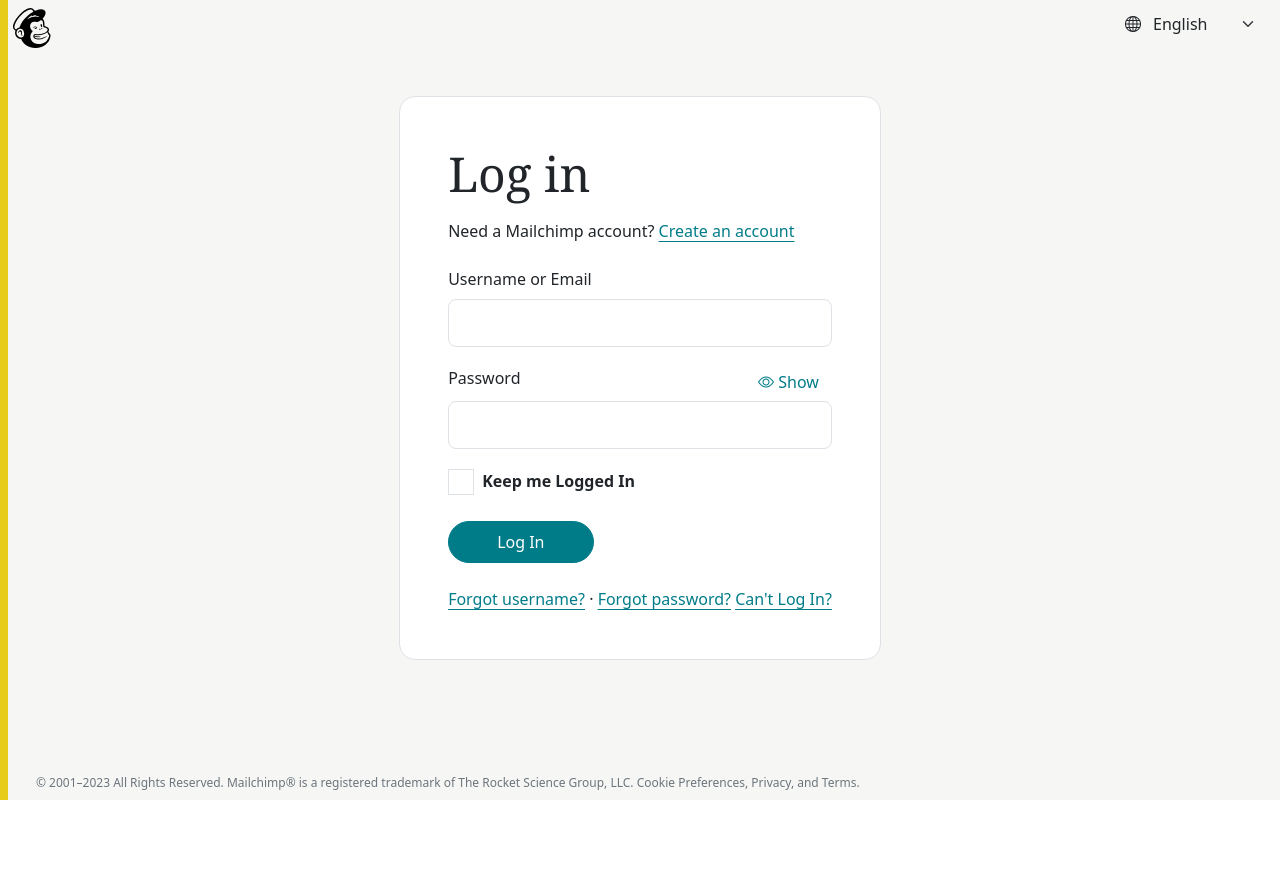
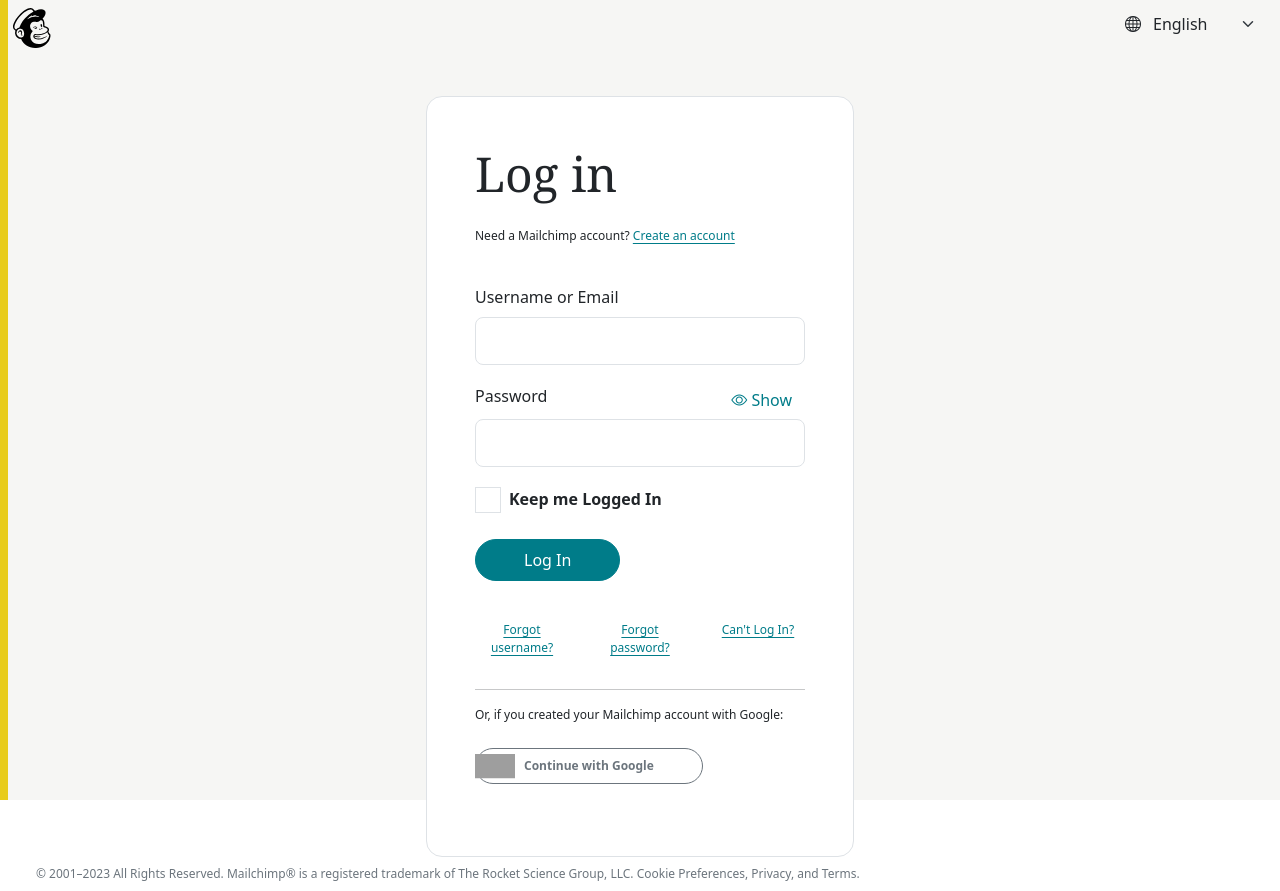
Before and after one commit to Ardozia/lsd-mailchimp-login, a plain HTML site: page index.html in a window 1280 px wide. Before the commit the page ends 800 px from the top, so only its background shows below. Drawn offline with nearby package versions, Linux system fonts and the light colour scheme; grey boxes are pictures that could not be loaded.

Commit message:
versão 2025

```diff
--- a/index.html
+++ b/index.html
@@ -31,12 +31,12 @@
           </form>
         </div>
       </div>
-      <div class=" mx-auto border border-1 rounded-4 p-5 bg-white">
+      <div class="mx-0 mx-md-auto border border-1 rounded-4 p-5 bg-white">
         <div class="d-flex w-100 flex-column justify-content-between">
-          <div class="">
+
           <h1 class="display-5">Log in</h1>
           <div class="d-flex flex-column my-3">
-              <p class="fs-6 m-0 ">Need a Mailchimp account? <a class="link-offset-2 " href="#">Create an
+            <p class="fs-custom m-0 ">Need a Mailchimp account? <a class="link-offset-2 " href="#">Create an
                 account</a></p>
           </div>
           <form class="d-flex flex-column mt-4">
@@ -69,15 +69,25 @@
               <button type="submit" class="btn btn-primary px-5 rounded-pill my-4 py-2">Log In</button>
             </div>
 
-              <div class="align-self-center text-center">
-                <a class="link-offset-2" href="#">Forgot username?</a>
-                <span> · </span>
-                <a class="link-offset-2" href="#">Forgot password?</a>
-                <a class="link-offset-2" href="#">Can't Log In?</a>
+            <div class="row text-center my-3 fs-custom">
+              <div class="col"><a class="link-offset-2" href="#">Forgot username?</a></div>
+              <div class="col"><a class="link-offset-2" href="#">Forgot password?</a></div>
+              <div class="col"><a class="link-offset-2" href="#">Can't Log In?</a></div>
             </div>
           </form>
+          <hr />
+          <div>
+            <p class="fs-custom m-0">Or, if you created your Mailchimp account with Google:</p>
+            <div class="position-relative">
+              <img class="position-absolute top-50 start-0 translate-middle-y"
+                src="https://digitalasset.intuit.com/render/content/dam/intuit/mc-fe/en_us/images/crm/appointments/appointments-google-logo.svg"
+                width="40px" alt="" height="25px">
+              <button
+                class="btn btn-outline-secondary px-5 rounded-pill my-4 py-2 fs-custom fw-bold text-nowrap">Continue
+                with
+                Google</button>
             </div>
-
+          </div>
         </div>
       </div>
     </div>
```
Lines whose indentation alone changed are shown as unchanged.
